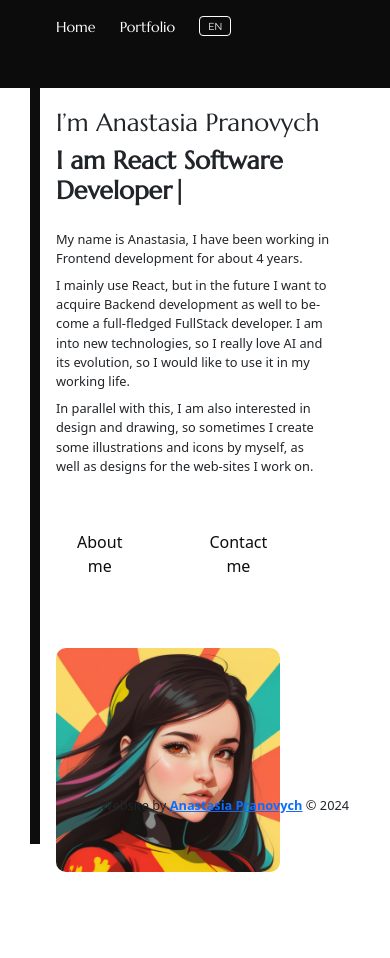
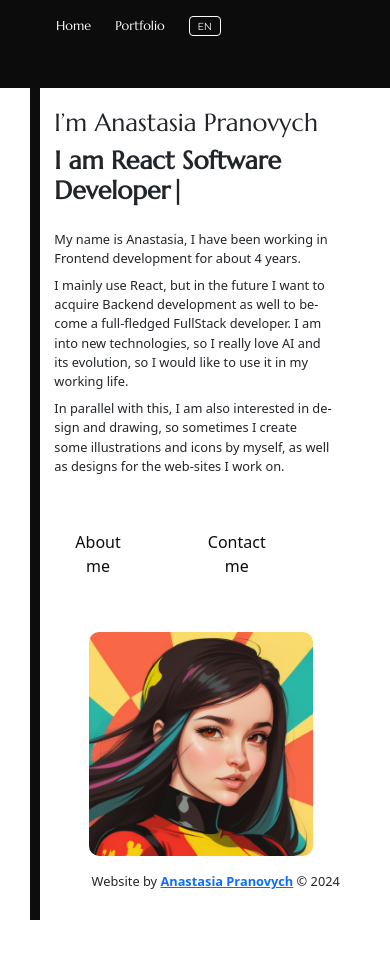
Before and after one commit to InspirationAndMotivation/inspirationandmotivation.github.io, a React (Create React App) app: page / in a window 390 px wide. Shown: the top 958 px of the page. Before the commit the page ends 920 px from the top, so only its background shows below. Built offline with nearby package versions, Linux system fonts and the light colour scheme; the HTML template or start-up script is replaced by a standard one.

Commit message:
Header fixes + styling bugs fixed

```diff
--- a/src/footer/style.css
+++ b/src/footer/style.css
@@ -11,6 +11,12 @@ footer p {
   font-size: 1rem;
 }
 
+@media (max-width: 768px) {
+  .site__footer {
+    width: 95% !important;
+  }
+}
+
 @media (max-width: 450px) {
   footer>p {
     font-size: 0.8rem !important;
--- a/src/header/style.css
+++ b/src/header/style.css
@@ -177,20 +177,20 @@ select {
   }
 }
 
-@media (max-width: 660px) {
+@media (max-width: 685px) {
   .menu .menu_item>a {
-    font-size: 1.1rem;
+    font-size: 1rem;
   }
 
   select {
-    font-size: 12px;
+    font-size: 0.9rem;
     padding: auto;
   }
 }
 
 @media (max-width: 560px) {
   .menu .menu_item>a {
-    font-size: 0.9rem;
+    font-size: 0.8rem;
   }
 
   select {
--- a/src/mockedData.js
+++ b/src/mockedData.js
@@ -1,4 +1,3 @@
-
 const meta = {
   title: 'Anastasia Pranovych',
   description: 'Anastasia Pranovych, Frontend React Developer',
--- a/src/pages/about/index.js
+++ b/src/pages/about/index.js
@@ -30,7 +30,7 @@ export const About = () => {
           </Col>
         </Row>
         <Row className=" sec_sp">
-          <Col lg="2">
+          <Col lg="3">
             <h3 className="color_sec py-4">
               {t('pages.about.workTimeline')}
             </h3>
@@ -55,7 +55,7 @@ export const About = () => {
           </Col>
         </Row>
         <Row className=" sec_sp">
-          <Col lg="2">
+          <Col lg="3">
             <h3 className="color_sec py-4">
               {t('pages.about.education')}
             </h3>
@@ -80,7 +80,7 @@ export const About = () => {
           </Col>
         </Row>
         <Row className="sec_sp">
-          <Col lg="2">
+          <Col lg="3">
             <h3 className="color_sec py-4">
               {t('pages.about.skills')}
             </h3>
--- a/src/pages/about/style.css
+++ b/src/pages/about/style.css
@@ -131,13 +131,13 @@
   }
 }
 
-@media screen and (max-width: 1300px) {
+@media screen and (max-width: 1400px) {
   .skill_container {
     grid-template-columns: repeat(5, 1fr);
   }
 }
 
-@media screen and (max-width: 990px) {
+@media screen and (max-width: 1200px) {
   .skill_container {
     grid-template-columns: repeat(4, 1fr);
   }
--- a/src/pages/home/index.js
+++ b/src/pages/home/index.js
@@ -61,7 +61,7 @@ export const Home = () => {
                   </Link>
                 </div>
               </div>
-              <div className="mx-3">
+              <div className="mx-3 align-items-baseline">
                 <img
                   src={mainImage}
                   alt="My Avatar"
--- a/src/pages/home/style.css
+++ b/src/pages/home/style.css
@@ -9,8 +9,9 @@ section {
 
 .home_page {
   flex-direction: row;
-  margin-block: 2rem;
-  padding-bottom: 2rem;
+  align-items: center;
+  margin-block: 4rem;
+  padding-bottom: 4rem;
 }
 
 .main_picture {
@@ -31,11 +32,6 @@ section {
 .btn-about a {
   color: var(--text-color);
   text-decoration: none;
-}
-
-.intro_sec {
-  max-height: 700px;
-  height: 100vh;
 }
 
 .intro_sec .text,
@@ -213,6 +209,10 @@ section {
   .intro {
     margin-right: 5rem !important;
   }
+
+  .main_picture {
+    margin: 0rem 3rem 0rem 0rem;
+  }
 }
 
 @media (max-width: 530px) {
@@ -223,16 +223,16 @@ section {
   .intro_sec {
     margin-top: 3rem;
   }
+
+  .main_picture {
+    width: 18rem;
+    height: 18rem;
+  }
 }
 
 @media (max-width: 500px) {
   .intro p {
     font-size: 0.8rem;
-  }
-
-  .main_picture {
-    width: 18rem;
-    height: 18rem;
   }
 }
 
--- a/src/pages/portfolio/style.css
+++ b/src/pages/portfolio/style.css
@@ -89,6 +89,7 @@
 }
 
 @media screen and (max-width: 768px) {
+
   .project_container {
     grid-template-columns: repeat(1, 1fr);
   }
--- a/src/routes.js
+++ b/src/routes.js
@@ -32,7 +32,7 @@ const AnimatedRoutes = withRouter(({ location }) => (
 
 function AppRoutes() {
   return (
-    <div className="s_c">
+    <div className="wrapper">
       <AnimatedRoutes />
       <Socialicons />
     </div>
```
